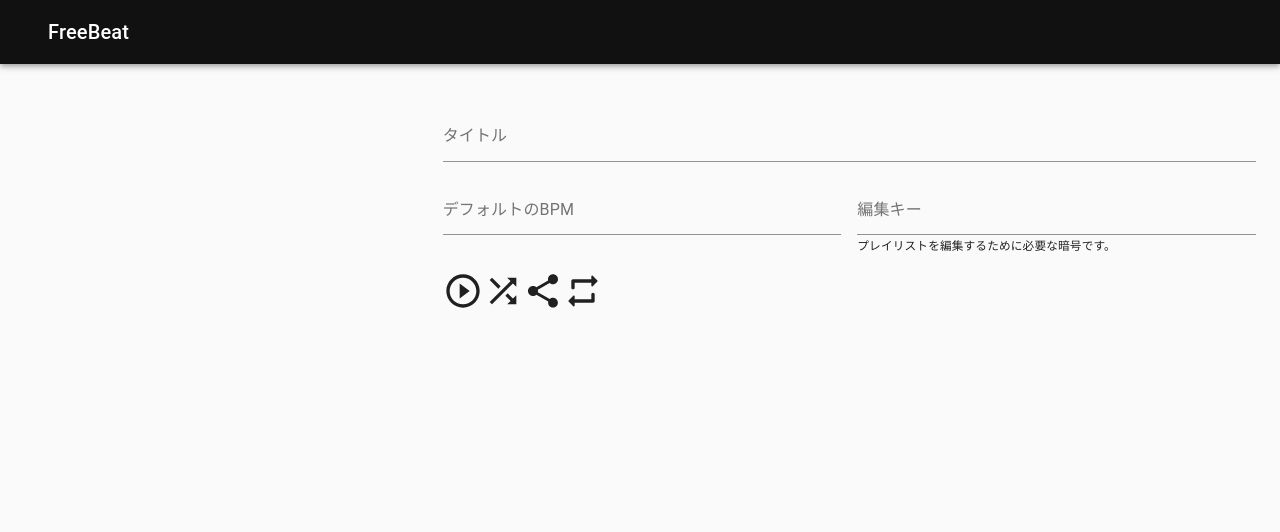
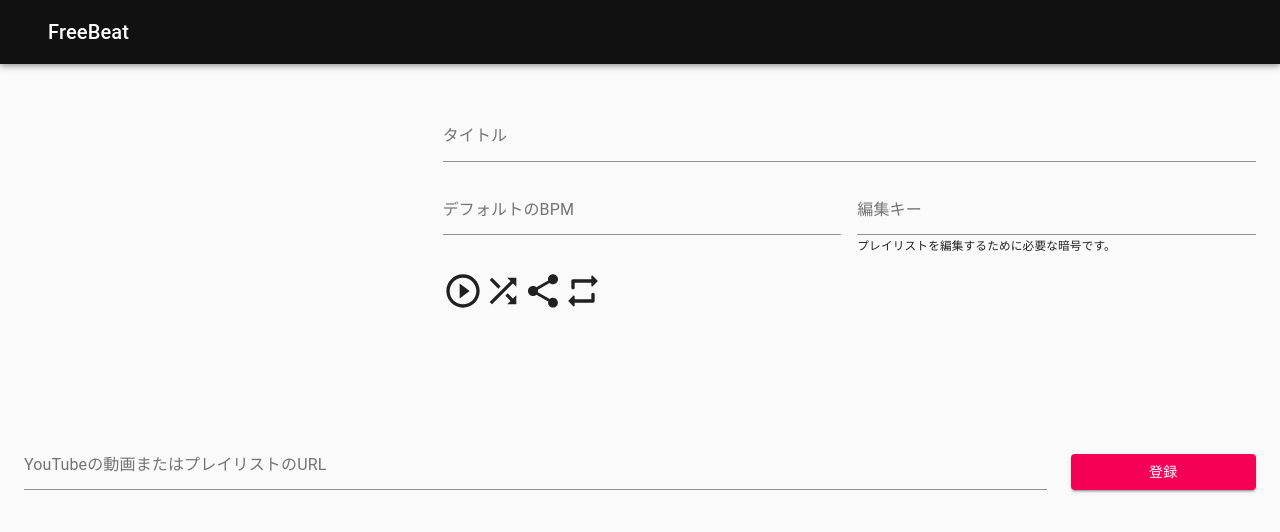
Before and after one commit to solt9029/freebeat, a Next.js app: page /playlists/1/edit in a window 1280 px wide. Shown: the top 532 px of the page. Built offline with nearby package versions, Linux system fonts and the light colour scheme; no server answers.

Commit message:
記録用

```diff
--- a/pages/playlists/[id]/edit.tsx
+++ b/pages/playlists/[id]/edit.tsx
@@ -1,5 +1,6 @@
 import {
   Box,
+  Button,
   Container,
   Grid,
   IconButton,
@@ -44,6 +45,12 @@ const useStyles = makeStyles((theme) => ({
   },
   formInput: {
     fontSize: '1.5rem',
+  },
+  button: {
+    width: '100%',
+    position: 'absolute',
+    bottom: 0,
+    left: 0,
   },
 }))
 
@@ -129,6 +136,32 @@ const EditPage = () => {
               </Grid>
             </Grid>
           </Grid>
+          <Box mt={10}>
+            <Grid container spacing={3}>
+              <Grid item xs={12} sm={10}>
+                <TextField
+                  className={classes.form}
+                  InputProps={{
+                    classes: {
+                      input: classes.formInput,
+                    },
+                  }}
+                  label="YouTubeの動画またはプレイリストのURL"
+                />
+              </Grid>
+              <Grid item xs={12} sm={2}>
+                <div style={{ position: 'relative', height: '100%' }}>
+                  <Button
+                    variant="contained"
+                    color="secondary"
+                    className={classes.button}
+                  >
+                    登録
+                  </Button>
+                </div>
+              </Grid>
+            </Grid>
+          </Box>
         </Container>
       </Box>
     </div>
```
